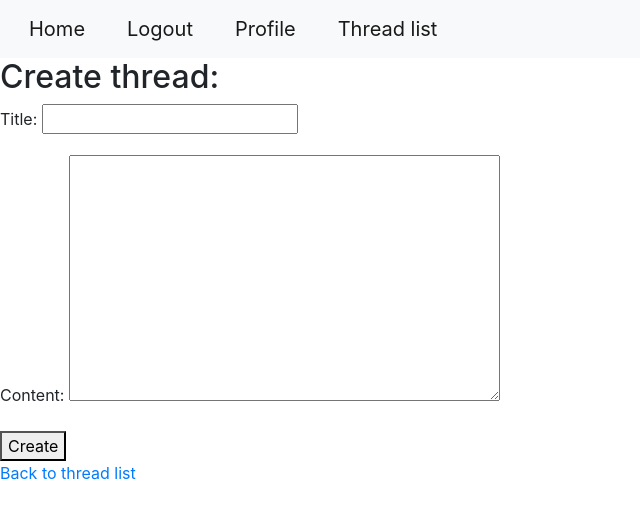
After one commit to YmnenkauaPy/group_portal, a Django app: page /thread/new/ in a window 1280 px wide. The commit adds this page. Shown: the top 519 px of the page, without its empty margins (0-640 px from the left). Run offline with Django 5.2, Linux system fonts and the light colour scheme; the visitor is signed in with stand-in values (Sample User, id 1); some libraries are stand-ins or nearby versions.

Commit message:
start of forum development

```diff
--- a/group/admin.py
+++ b/group/admin.py
@@ -1,3 +1,6 @@
 from django.contrib import admin
-from group.models import Group
+from group.models import Group, ForumThread, ForumPost
+
 admin.site.register(Group)
+admin.site.register(ForumThread)
+admin.site.register(ForumPost)
--- a/group/forms.py
+++ b/group/forms.py
@@ -25,3 +25,8 @@ class ProfileForm(forms.ModelForm):
         widgets = {
             'profile_picture': forms.FileInput(),
         }
+
+class ForumThreadForm(forms.ModelForm):
+    class Meta:
+        model = models.ForumThread
+        fields = ['title', 'content']
--- a/group/models.py
+++ b/group/models.py
@@ -19,3 +19,21 @@ class Group(models.Model):
 
     def __str__(self):
         return self.title
+
+class ForumThread(models.Model):
+    title = models.CharField(max_length=200)
+    content = models.TextField(null=True)
+    created_at = models.DateTimeField(auto_now_add=True)
+    author = models.ForeignKey(User, on_delete=models.CASCADE)
+
+    def __str__(self):
+        return self.title
+
+class ForumPost(models.Model):
+    thread = models.ForeignKey(ForumThread, related_name = "posts", on_delete=models.CASCADE)
+    author = models.ForeignKey(User, on_delete=models.CASCADE)
+    content = models.TextField(null=True)
+    created_at = models.DateTimeField(auto_now_add=True)
+
+    def __str__(self):
+        return f'{self.author} - {self.thread.title}'
--- a/group/urls.py
+++ b/group/urls.py
@@ -10,4 +10,8 @@ urlpatterns = [
     path('register/', views.register, name='register'),
     path('profile_view/', views.profile_view, name='profile_view'),
     path('update_profile/', views.update_profile, name='update_profile'),
+    path('thread/new/', views.thread_create, name='thread_create'),
+    path('edit/<int:pk>/', views.thread_update, name='edit_thread'),
+    path('detail/<int:pk>/', views.thread_detail, name='thread_detail'),
+    path('threads/', views.thread_list, name='thread_list'),
 ]
--- a/group/views.py
+++ b/group/views.py
@@ -1,5 +1,6 @@
 from django.shortcuts import get_object_or_404, redirect, render
 from group import models
+from group.models import ForumThread
 from django.contrib.auth.models import User
 from django.contrib.auth import login
 from group import forms
@@ -61,3 +62,37 @@ def update_profile(request):
         form = forms.ProfileForm(instance=user.customuser, initial={'username': user.username})
 
     return render(request, 'group/update_profile.html', {'form': form})
+
+def thread_list(request):
+    threads = ForumThread.objects.all()
+    return render(request, 'forum/thread_list.html', {'threads': threads})
+
+def thread_detail(request, pk):
+    thread = get_object_or_404(ForumThread, pk=pk)
+    return render(request, 'forum/thread_detail.html', {'thread': thread})
+
+@login_required
+def thread_create(request):
+    if request.method == 'POST':
+        form = forms.ForumThreadForm(request.POST)
+        if form.is_valid():
+            thread = form.save(commit=False)
+            thread.author = request.user  # Установите автора
+            thread.save()
+            return redirect('thread_detail', pk=thread.pk)
+    else:
+        form = forms.ForumThreadForm()
+
+    return render(request, 'forum/thread_create.html', {'form': form})
+
+@login_required
+def thread_update(request, pk):
+    thread = get_object_or_404(ForumThread, pk=pk)
+    if request.method == 'POST':
+        form = forms.ForumThreadForm(request.POST, instance=thread)
+        if form.is_valid():
+            form.save()
+            return redirect('thread_detail', pk=thread.pk)
+    else:
+        form = forms.ForumThreadForm(instance=thread)
+    return render(request, 'forum/thread_form.html', {'form': form})
--- a/templates/base.html
+++ b/templates/base.html
@@ -18,6 +18,8 @@
                     </form>
                 {% endif %}
                 <a class="btn btn-link navbar-brand" style="padding: 1;" href="{% url 'profile_view' %}">Profile</a>
+                <a class="btn btn-link navbar-brand" style="padding: 1;" href="{% url 'thread_list' %}">Thread list</a>
+
         </nav>
     </header>
 
--- /dev/null
+++ b/templates/forum/thread_create.html
@@ -0,0 +1,11 @@
+{% extends 'base.html' %}
+
+{% block content %}
+<h2>Create thread:</h2>
+<form method="post">
+    {% csrf_token %}
+    {{ form.as_p }}
+    <button> Create</button>
+</form>
+<a href = "{% url 'thread_list'%}">Back to thread list</a>
+{% endblock %}
```
Also changed, not shown: templates/forum/thread_detail.html (added, +11 -0 lines), templates/forum/thread_form.html (added, +15 -0 lines), templates/forum/thread_list.html (added, +11 -0 lines), core/settings.py (line endings or trailing spaces), group/migrations/0003_forumthread_forumpost.py (added), group/migrations/0004_rename_creator_forumthread_author_and_more.py (added).
